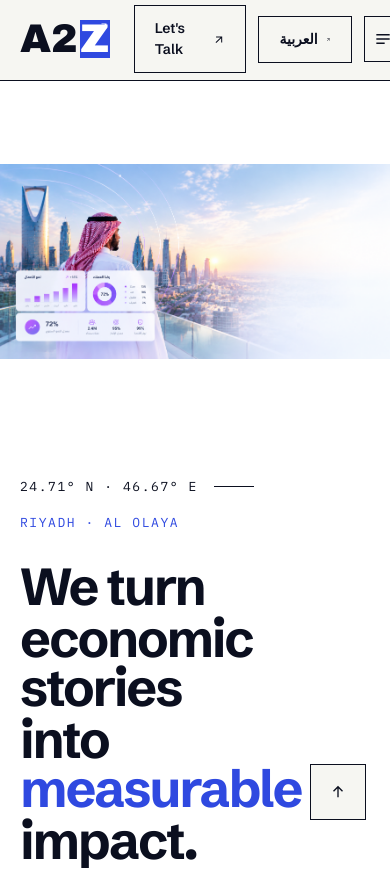
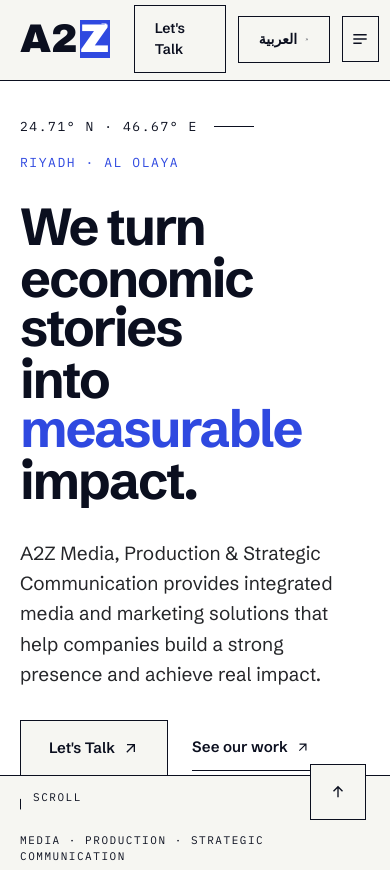
Before and after one commit to AhmedSayed26/A2Z-_Website, a Next.js app: page / in a window 390 px wide. Shown: the top 870 px of the page. Built offline with nearby package versions, Linux system fonts and the light colour scheme.

Commit message:
nav and hero with mobile screen

```diff
--- a/components/SiteHeader.js
+++ b/components/SiteHeader.js
@@ -68,7 +68,7 @@
           >
             <span className="fill" aria-hidden="true" />
             <span className="lbl">{t("header.letsTalk")}</span>
-            <svg width="15" height="15" viewBox="0 0 24 24" aria-hidden="true">
+            <svg width="15" height="15" className="hidden md:block" viewBox="0 0 24 24" aria-hidden="true">
               <path
                 fill="currentColor"
                 d="M6 6v2h8.59L5 17.59 6.41 19 16 9.41V18h2V6z"
--- a/components/home/Hero.js
+++ b/components/home/Hero.js
@@ -9,7 +9,7 @@
   return (
     <section className="hero2" aria-label={t("hero.aria")}>
       <Image
-        className="bg"
+        className="bg hidden md:block xl:block sm:block"
         src="/design/hero8.png"
         alt={t("hero.alt")}
         fill
```
